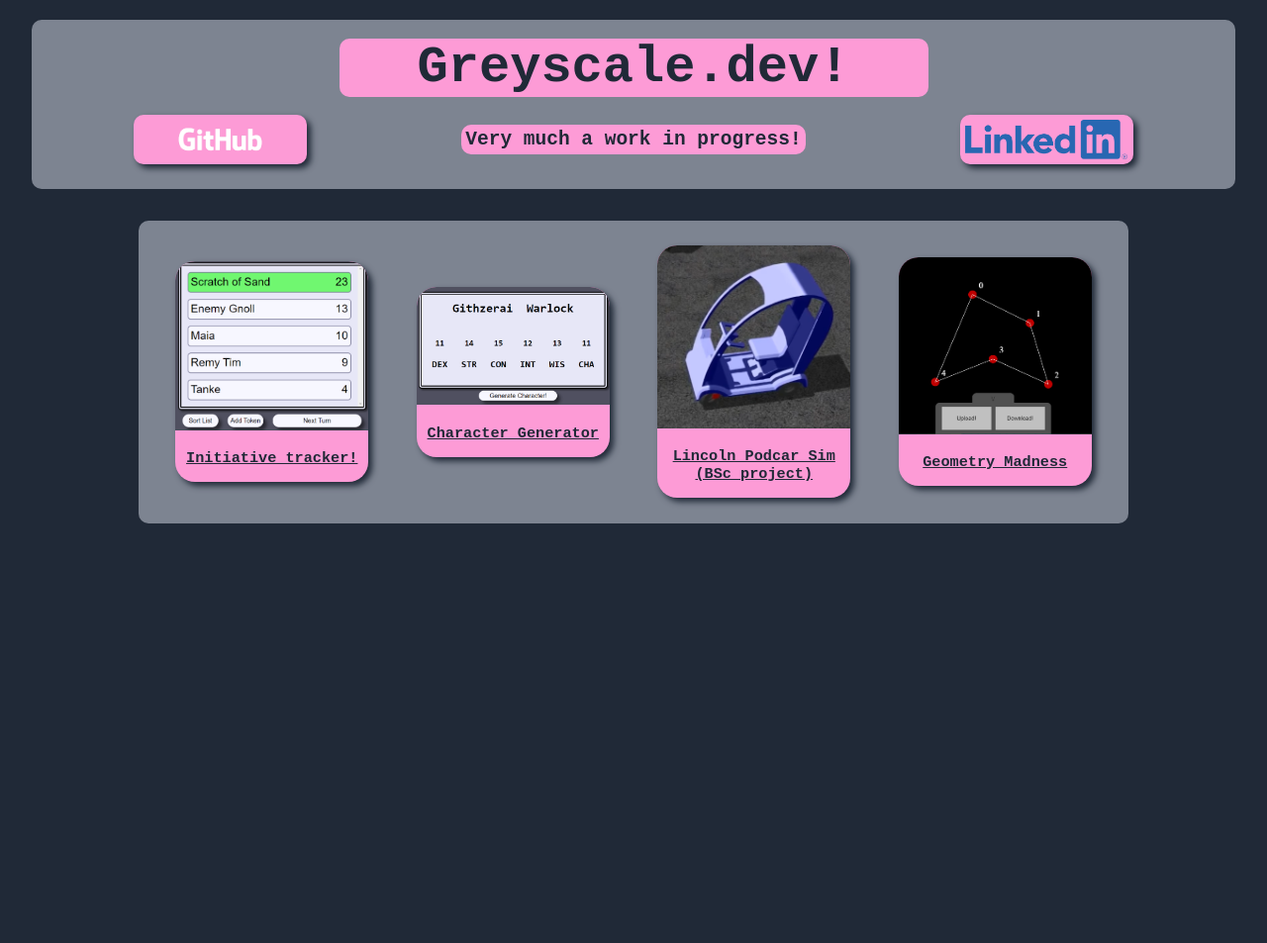
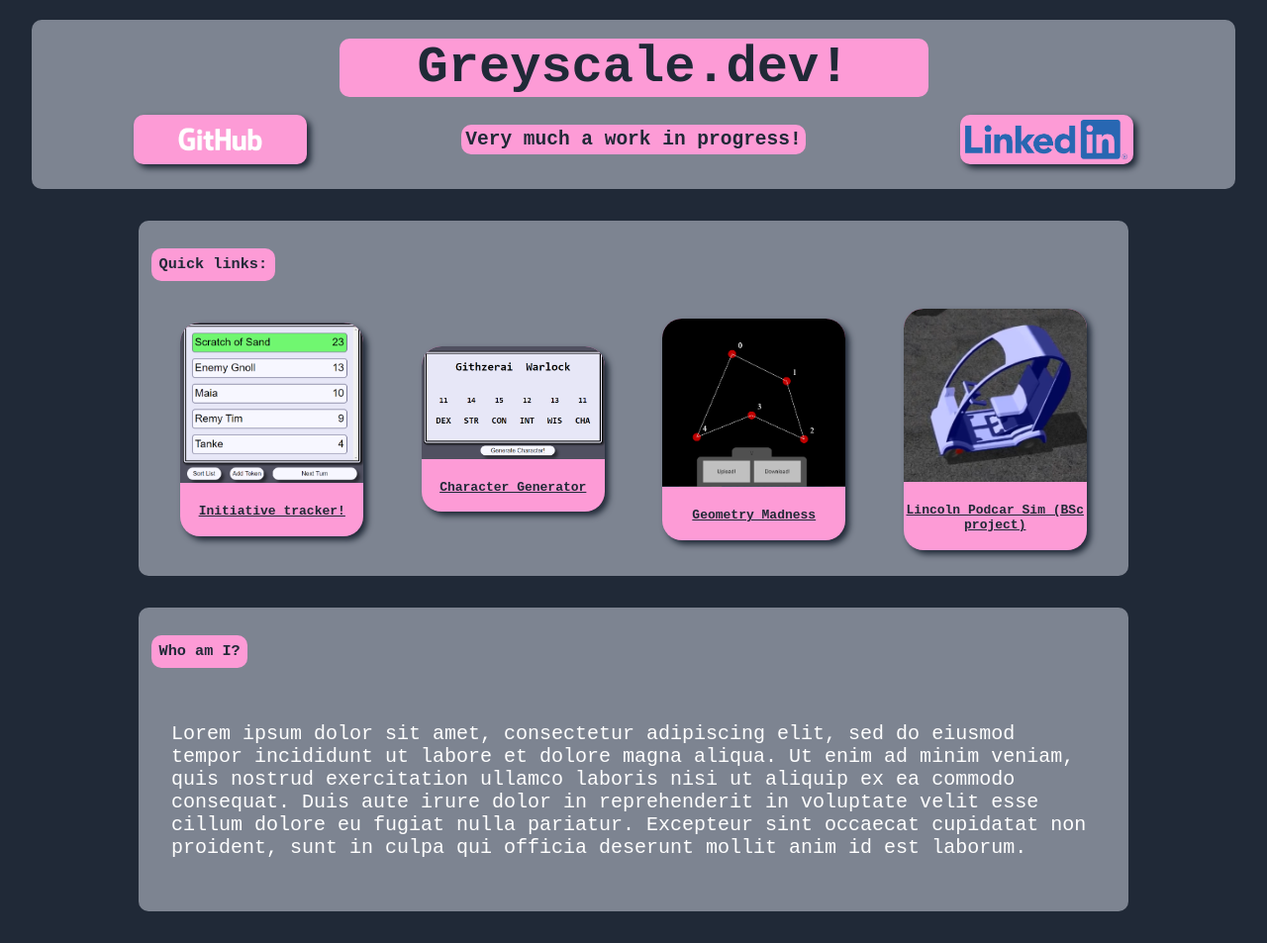
Before and after one commit to DinkieShy/website, a plain HTML site: page index.html in a window 1280 px wide. Shown: the whole page at 99% size. Before the commit the page ends 800 px from the top, so only its background shows below. Drawn offline with nearby package versions, Linux system fonts and the light colour scheme.

Commit message:
lorem ipsum profile

```diff
--- a/css/main.css
+++ b/css/main.css
@@ -48,31 +48,35 @@
 	height: 50px;
 }
 
-#contentArea{
+.contentArea{
 	margin: 2.5vw;
-	display: flex;
-	flex-direction: row;
-	flex-wrap: wrap;
 	width: 95vw;
+	margin-left: auto;
+	margin-right: auto;
 	max-width: 1000px;
 	box-sizing: border-box;
 	background: var(--scnd);
 	border-radius: 10px;
 	padding: 1em;
+}
+
+#quickLinks{
+	display: flex;
+	flex-direction: row;
+	flex-wrap: wrap;
 	justify-content: space-around;
-	margin-left: auto;
-	margin-right: auto;
 	align-items: center;
 }
 
 .quick{
-	width: 20%;
+	/*width: 20%;*/
 	background: var(--tert);
 	height: 20%;
 	margin: 1vw;
 	border-radius: 20px;
 	text-align: center;
 	overflow: hidden;
+	width: 185px;
 }
 
 body{
@@ -99,6 +103,26 @@ h1{
 
 h2{
 	padding: 4px;
+}
+
+h3{
+	background-color: var(--tert);
+	color: var(--prim);
+	display: inline-block;
+	padding: 0.5em;
+	box-sizing: content-box;
+	border-radius: 10px;
+}
+
+h4{
+	color: var(--prim);
+}
+
+p{
+	color: white;
+	font-size: 15pt;
+	border-radius: 10px;
+	padding: 1em;
 }
 
 a{
--- a/index.html
+++ b/index.html
@@ -22,31 +22,39 @@
 		</div>
 	</div>
 
-	<div id="contentArea">
+	<div class="contentArea">
+		<h3>Quick links:</h2>
+		<div id="quickLinks">
 			<a class="quick" href="tools/InitiativeTracker/index.html">
 				<div class="quickContent">
 					<img src="./assets/initiativeThumb.png" alt="Initiative Tracker">
-				<h3>Initiative tracker!</h3>
+					<h4>Initiative tracker!</h4>
 				</div>
 			</a>
 			<a class="quick" href="tools/CharacterGenerator/index.html">
 				<div class="quickContent">
 					<img src="./assets/characterGenThumb.PNG" alt="Character Generator">
-				<h3>Character Generator</h3>
+					<h4>Character Generator</h4>
+				</div>
+			</a>
+			<a class="quick" href="tools/GeometryMadness/index.html">
+				<div class="quickContent">
+					<img src="./assets/Geometry_Polygon.PNG" alt="Geometry Madness">
+					<h4>Geometry Madness</h4>
 				</div>
 			</a>
 			<a class="quick" href="https://github.com/DinkieShy/podcar">
 				<div class="quickContent">
 					<img src="./assets/podcar.png" alt="podcar simulation">
-				<h3>Lincoln Podcar Sim (BSc project)</h3>
+					<h4>Lincoln Podcar Sim (BSc project)</h4>
 				</div>
 			</a>
-		<a class="quick" href="tools/GeometryMadness/index.html">
-			<div class="quickContent">
-				<img src="./assets/Geometry_Polygon.PNG" alt="Geometry Madness">
-				<h3>Geometry Madness</h3>
 		</div>
-		</a>
+	</div>
+
+	<div class="contentArea">
+		<h3>Who am I?</h3>
+		<p>Lorem ipsum dolor sit amet, consectetur adipiscing elit, sed do eiusmod tempor incididunt ut labore et dolore magna aliqua. Ut enim ad minim veniam, quis nostrud exercitation ullamco laboris nisi ut aliquip ex ea commodo consequat. Duis aute irure dolor in reprehenderit in voluptate velit esse cillum dolore eu fugiat nulla pariatur. Excepteur sint occaecat cupidatat non proident, sunt in culpa qui officia deserunt mollit anim id est laborum.</p>
 	</div>
 </body>
 
```
Lines whose indentation alone changed are shown as unchanged.
